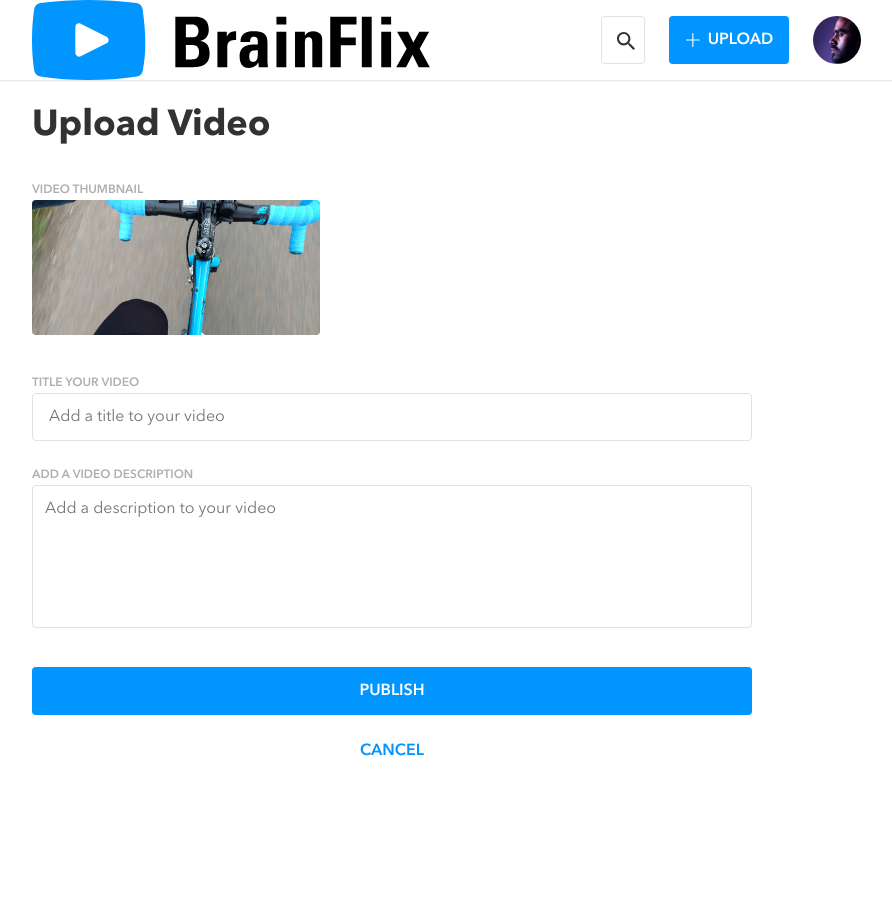
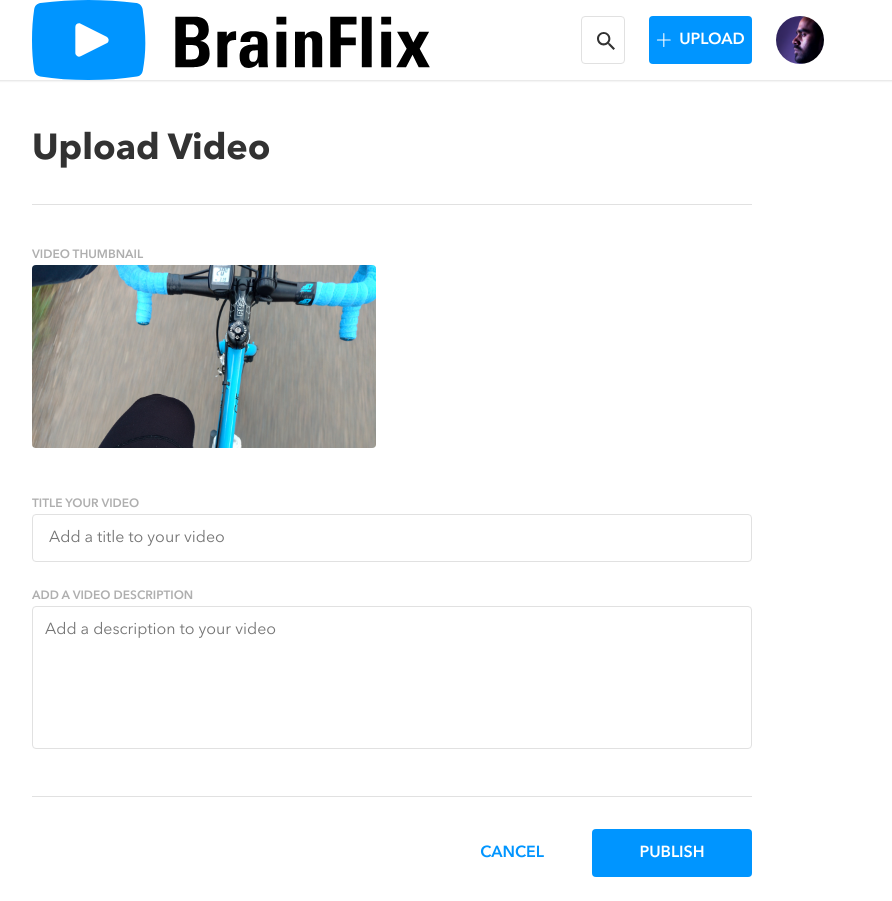
Before and after one commit to nchchow/brainflix, a React (Create React App) app in the folder sprint-two/: page /upload in a window 1280 px wide. Shown: the whole page, without its empty margins (248-1140 px from the left). Before the commit the page ends 800 px from the top, so only its background shows below. Built offline with nearby package versions, Linux system fonts and the light colour scheme.

Commit message:
styled upload page tablet

```diff
--- a/sprint-two/src/components/pages/Upload.js
+++ b/sprint-two/src/components/pages/Upload.js
@@ -10,6 +10,7 @@ const Upload = () => {
       <Header />
       <div className="container">
         <h1 className="upload__header">Upload Video</h1>
+        <hr className="upload--divider" />
         <h4 className="upload__thumbnail--label">VIDEO THUMBNAIL</h4>
         <img src={preview} alt="" className="upload__thumbnail" />
         <form action="" className="upload--form">
@@ -32,11 +33,14 @@ const Upload = () => {
               placeholder="Add a description to your video"
             ></textarea>
           </label>
-          <Button className="upload__button" value="PUBLISH" />
+          <hr className="upload--divider" />
+          <div className="buttons-wrapper">
+            <Button className="upload__button" value="PUBLISH" />
+            <Link to="/" className="upload--cancel">
+              CANCEL
+            </Link>
+          </div>
         </form>
-        <Link to="/" className="upload--cancel">
-          CANCEL
-        </Link>
       </div>
     </div>
   );
--- a/sprint-two/src/styles/main.css
+++ b/sprint-two/src/styles/main.css
@@ -103,7 +103,7 @@ html {
   outline: none;
 }
 
-.divider, .video-info__divider, .comments__list .comment__divider {
+.divider, .video-info__divider, .comments__list .comment__divider, .upload--divider {
   margin: 0;
   border: 0;
   border-bottom: 1px solid #e1e1e1;
@@ -198,7 +198,7 @@ html {
 @media screen and (min-width: 768px) {
   .site-header__logo {
     margin: 0;
-    margin-right: 169px;
+    margin-right: 149px;
   }
 }
 
@@ -225,7 +225,7 @@ html {
     -webkit-box-align: center;
         -ms-flex-align: center;
             align-items: center;
-    width: 431px;
+    width: 451px;
   }
 }
 
@@ -275,7 +275,7 @@ html {
 @media screen and (min-width: 768px) {
   .site-header .site-nav__upload-button {
     margin: 0 24px;
-    width: 120px;
+    width: 103px;
   }
 }
 
@@ -846,6 +846,41 @@ html {
   }
 }
 
+@media screen and (min-width: 768px) {
+  .upload__header {
+    margin: 48px 0 32px;
+  }
+}
+
+.upload__thumbnail {
+  border-radius: 4px;
+  width: 288px;
+  height: 135px;
+  -o-object-fit: cover;
+     object-fit: cover;
+}
+
+@media screen and (min-width: 768px) {
+  .upload__thumbnail {
+    width: 344px;
+    height: 183px;
+  }
+}
+
+.upload__thumbnail--label {
+  margin: 0;
+  color: #afafaf;
+  font-family: "Avenir Next Demi Bold";
+  font-size: 0.75rem;
+  line-height: 1.25rem;
+}
+
+@media screen and (min-width: 768px) {
+  .upload__thumbnail--label {
+    margin: 40px 0 0;
+  }
+}
+
 .upload--form {
   display: -webkit-box;
   display: -ms-flexbox;
@@ -856,28 +891,18 @@ html {
           flex-direction: column;
 }
 
-.upload__thumbnail {
-  border-radius: 4px;
-  width: 288px;
-  height: 135px;
-  -o-object-fit: cover;
-     object-fit: cover;
-}
-
-.upload__thumbnail--label {
-  margin: 0;
+.upload__title--label {
+  margin: 32px 0 24px;
   color: #afafaf;
   font-family: "Avenir Next Demi Bold";
   font-size: 0.75rem;
   line-height: 1.25rem;
 }
 
-.upload__title--label {
-  margin: 32px 0 24px;
-  color: #afafaf;
-  font-family: "Avenir Next Demi Bold";
-  font-size: 0.75rem;
-  line-height: 1.25rem;
+@media screen and (min-width: 768px) {
+  .upload__title--label {
+    margin-top: 40px;
+  }
 }
 
 .upload__title--input {
@@ -909,9 +934,47 @@ html {
   height: 143px;
 }
 
+@media screen and (min-width: 768px) {
+  .upload__description--textarea {
+    margin-bottom: 40px;
+  }
+}
+
+.upload .buttons-wrapper {
+  display: -webkit-box;
+  display: -ms-flexbox;
+  display: flex;
+  -webkit-box-orient: vertical;
+  -webkit-box-direction: normal;
+      -ms-flex-direction: column;
+          flex-direction: column;
+  -webkit-box-align: center;
+      -ms-flex-align: center;
+          align-items: center;
+  width: 100%;
+}
+
+@media screen and (min-width: 768px) {
+  .upload .buttons-wrapper {
+    -webkit-box-orient: horizontal;
+    -webkit-box-direction: reverse;
+        -ms-flex-direction: row-reverse;
+            flex-direction: row-reverse;
+  }
+}
+
 .upload__button {
   margin: 32px 0 24px;
-  width: 100%;
+  width: 288px;
+}
+
+@media screen and (min-width: 768px) {
+  .upload__button {
+    margin-left: 48px;
+    width: 160px;
+    -ms-flex-item-align: end;
+        align-self: flex-end;
+  }
 }
 
 .upload--cancel {
@@ -935,4 +998,22 @@ html {
     line-height: 1.5rem;
   }
 }
+
+@media screen and (min-width: 768px) {
+  .upload--cancel {
+    width: auto;
+    margin: 0;
+    display: inline;
+  }
+}
+
+.upload--divider {
+  display: none;
+}
+
+@media screen and (min-width: 768px) {
+  .upload--divider {
+    display: block;
+  }
+}
 /*# sourceMappingURL=main.css.map */
--- a/sprint-two/src/styles/main.scss
+++ b/sprint-two/src/styles/main.scss
@@ -16,11 +16,9 @@
     margin: 24px 0 32px;
     font-family: $font-bold;
     @include headerText();
-  }
-
-  &--form {
-    display: flex;
-    flex-direction: column;
+    @include tablet() {
+      margin: 48px 0 32px;
+    }
   }
 
   &__thumbnail {
@@ -28,13 +26,25 @@
     width: 288px;
     height: 135px;
     object-fit: cover;
+    @include tablet() {
+      width: 344px;
+      height: 183px;
+    }
 
     &--label {
       margin: 0;
       color: $text-label-color;
       font-family: $font-demi;
       @include labelText();
+      @include tablet() {
+        margin: 40px 0 0;
+      }
     }
+  }
+
+  &--form {
+    display: flex;
+    flex-direction: column;
   }
 
   &__title {
@@ -43,6 +53,9 @@
       color: $text-label-color;
       font-family: $font-demi;
       @include labelText();
+      @include tablet() {
+        margin-top: 40px;
+      }
     }
 
     &--input {
@@ -66,13 +79,31 @@
     &--textarea {
       @extend .text-area;
       height: 143px;
+      @include tablet() {
+        margin-bottom: 40px;
+      }
+    }
+  }
+
+  .buttons-wrapper {
+    display: flex;
+    flex-direction: column;
+    align-items: center;
+    width: 100%;
+    @include tablet() {
+      flex-direction: row-reverse;
     }
   }
 
   &__button {
     @extend .button;
     margin: 32px 0 24px;
-    width: 100%;
+    width: 288px;
+    @include tablet() {
+      margin-left: 48px;
+      width: 160px;
+      align-self: flex-end;
+    }
   }
 
   &--cancel {
@@ -87,5 +118,18 @@
     font-family: $font-demi;
     text-decoration: none;
     text-align: center;
+    @include tablet() {
+      width: auto;
+      margin: 0;
+      display: inline;
+    }
+  }
+
+  &--divider {
+    @extend .divider;
+    display: none;
+    @include tablet() {
+      display: block;
+    }
   }
 }
--- a/sprint-two/src/styles/partials/_header.scss
+++ b/sprint-two/src/styles/partials/_header.scss
@@ -22,7 +22,7 @@
     display: block;
     @include tablet() {
       margin: 0;
-      margin-right: 169px;
+      margin-right: 149px;
     }
     @include desktop() {
       margin-right: 509px;
@@ -36,7 +36,7 @@
     @include tablet() {
       display: flex;
       align-items: center;
-      width: 431px;
+      width: 451px;
     }
     @include desktop() {
       width: 450px;
@@ -66,7 +66,7 @@
       align-items: center;
       @include tablet() {
         margin: 0 24px;
-        width: 120px;
+        width: 103px;
       }
 
       &--icon {
```
